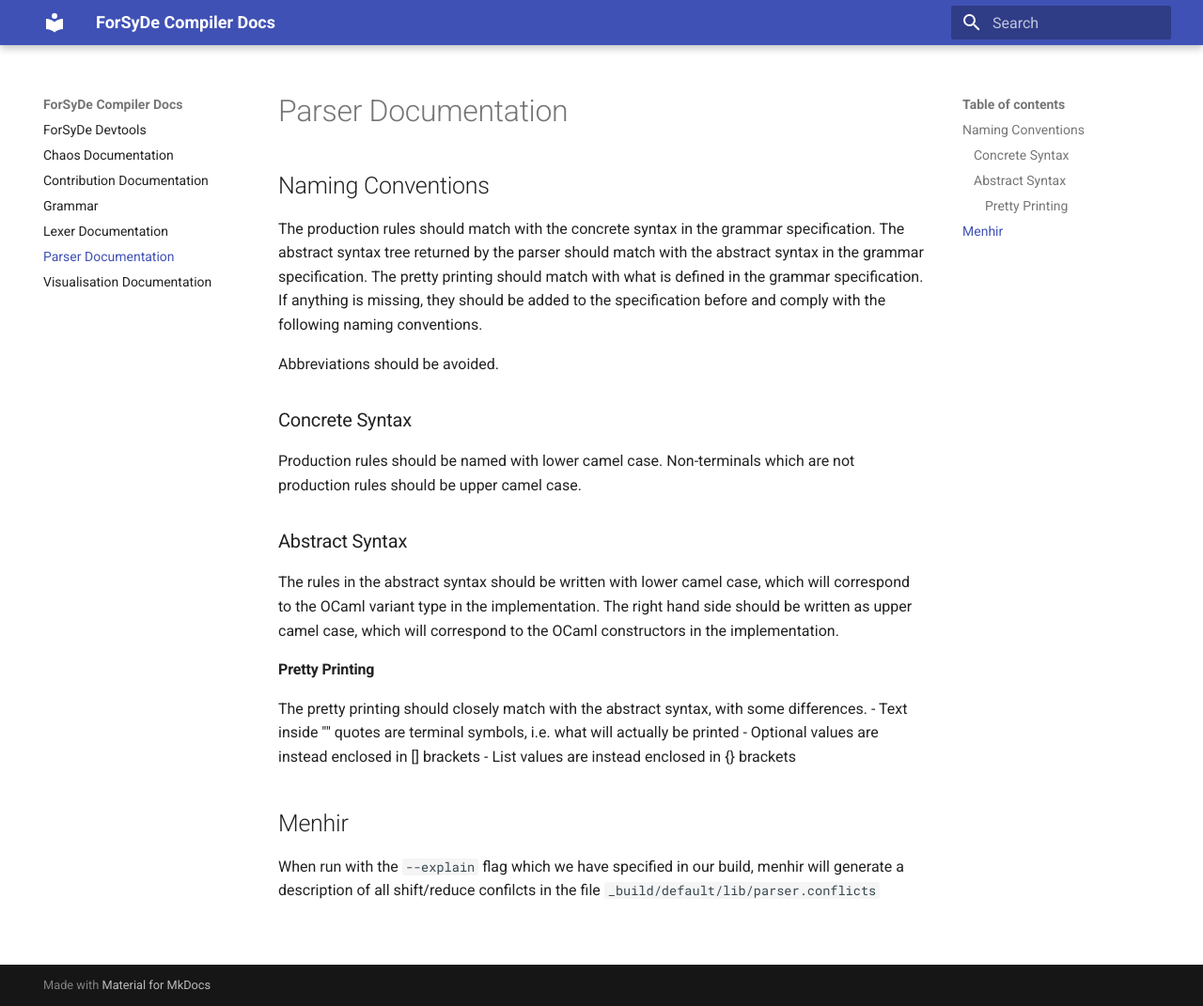
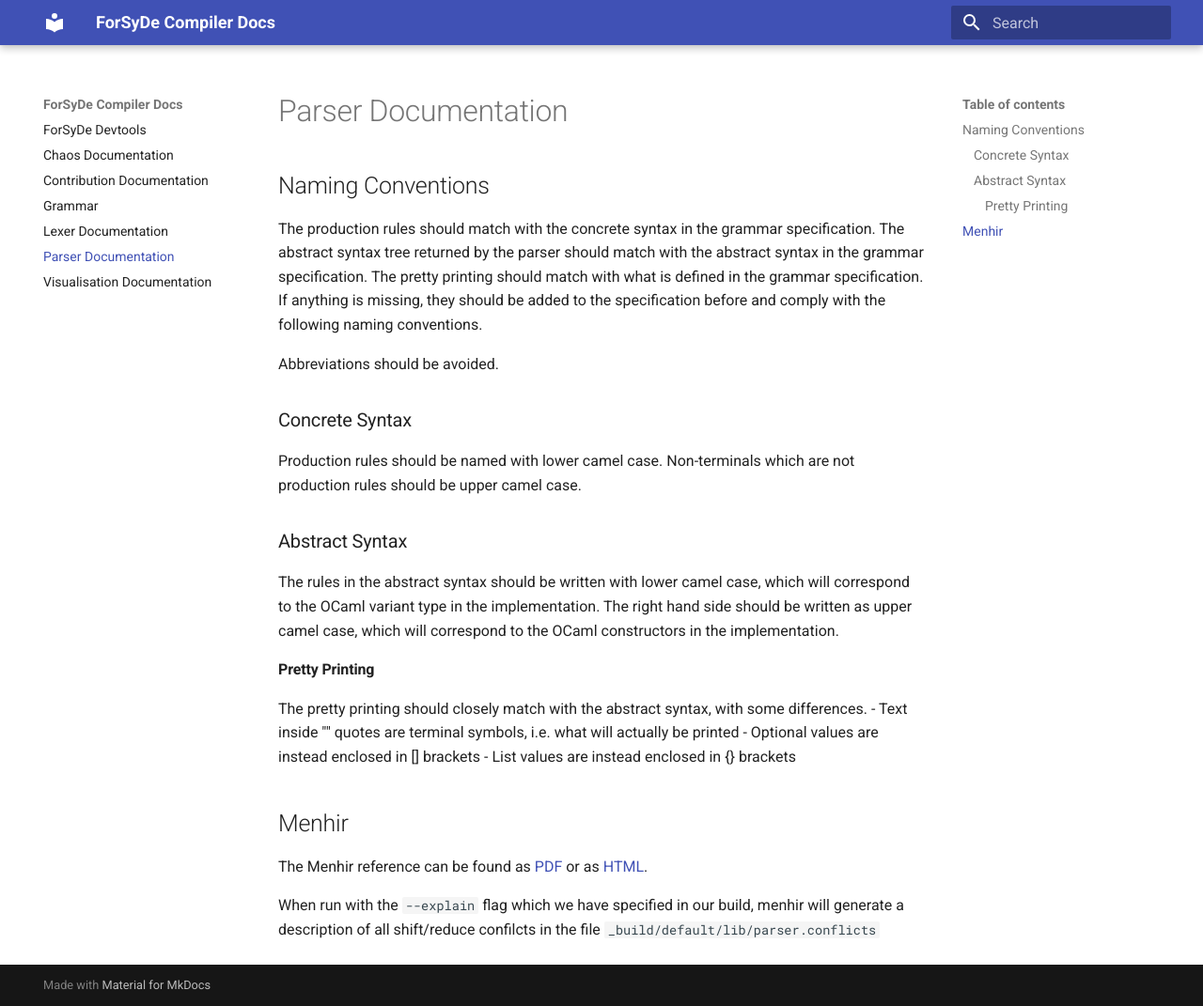
Before and after one commit to sthaeron/forsyde-devtools, an MkDocs documentation site: the page built from docs/parser.md, in a window 1280 px wide and 1071 px high. Shown: the whole window at 94% size. Built offline with MkDocs 1.6.1 and Material for MkDocs 9.7.7, drawn with Linux system fonts in a browser that asks for light colours.

Commit message:
docs: parser: add link to the official Menhir documentation
Closes: #25

```diff
--- a/docs/parser.md
+++ b/docs/parser.md
@@ -31,6 +31,9 @@ The pretty printing should closely match with the abstract syntax, with some dif
 
 ## Menhir
 
+The Menhir reference can be found as [PDF](https://pauillac.inria.fr/~fpottier/menhir/manual.pdf)
+or as [HTML](https://gallium.inria.fr/~scherer/tmp/menhir-manual/main.html).
+
 When run with the `--explain` flag which we have specified in our build, menhir
 will generate a description of all shift/reduce confilcts in the file
 `_build/default/lib/parser.conflicts`
```
